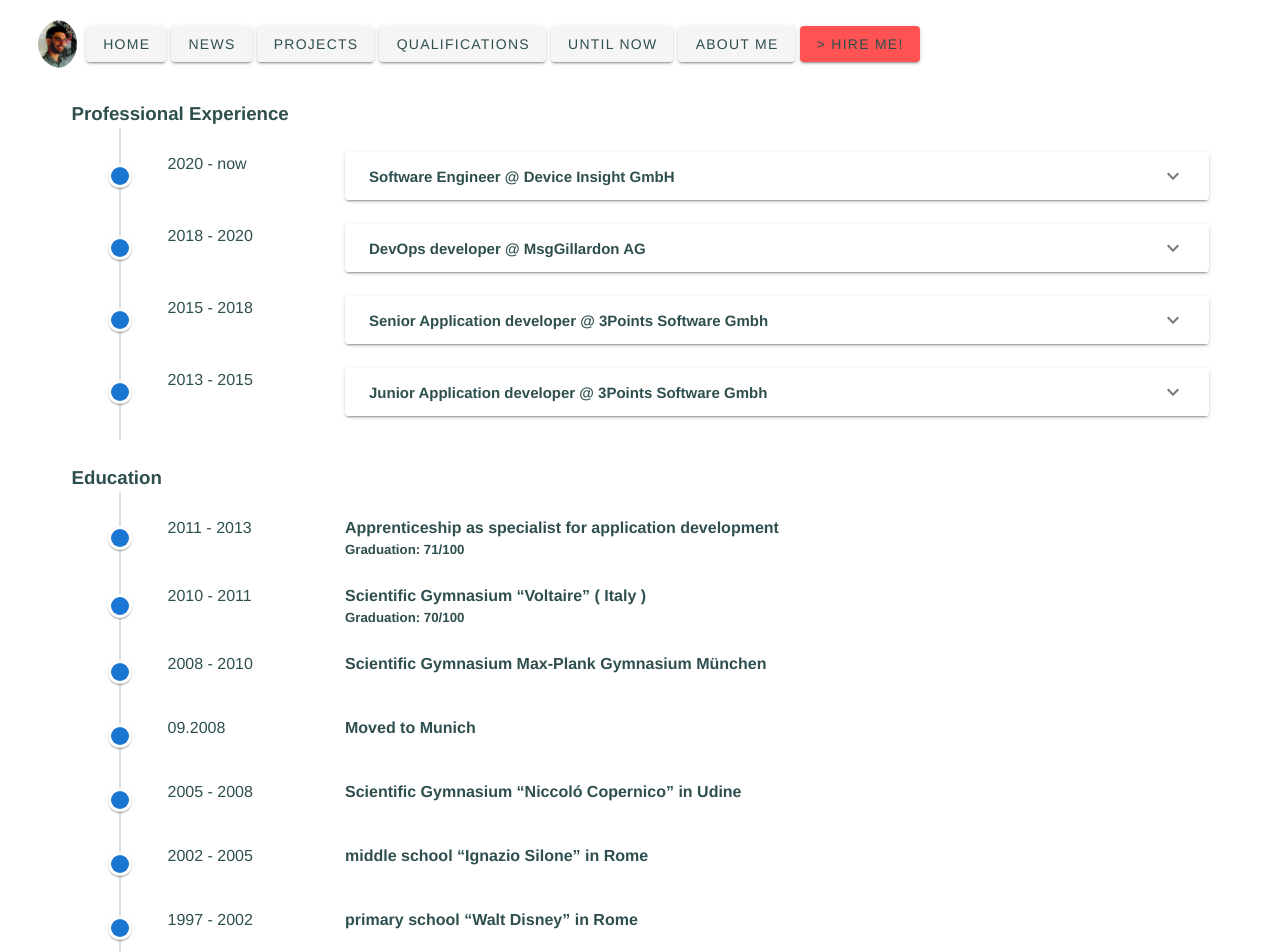
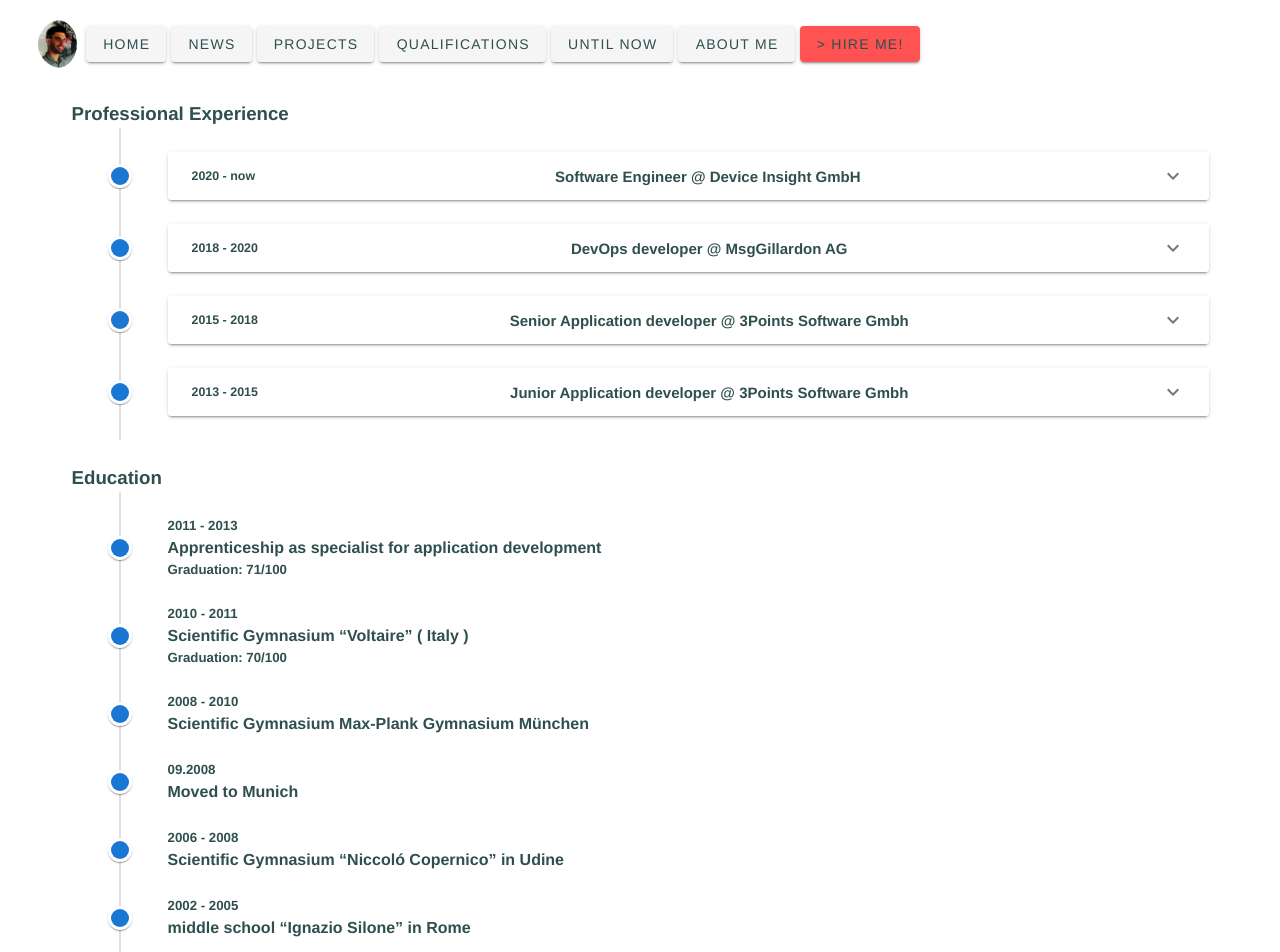
Before and after one commit to colla69/CVHost, a Vue app in the folder frontend/: page /experience in a window 1280 px wide. Shown: the top 952 px of the page. Built offline with nearby package versions, Linux system fonts and the light colour scheme.

Commit message:
prettify timelines

```diff
--- a/frontend/src/components/CV/Education.vue
+++ b/frontend/src/components/CV/Education.vue
@@ -4,10 +4,8 @@
       <v-timeline dense >
         <v-timeline-item small >
             <v-row>
-              <v-col cols="2">
-                <p>2011 - 2013</p>
-              </v-col>
               <v-col>
+                <h5>2011 - 2013</h5>
                 <h4>Apprenticeship as specialist for application development</h4>
                 <h5>Graduation: 71/100</h5>
               </v-col>
@@ -15,10 +13,8 @@
         </v-timeline-item>
         <v-timeline-item small >
             <v-row>
-              <v-col cols="2">
-                <p>2010 - 2011</p>
-              </v-col>
               <v-col>
+                <h5>2010 - 2011</h5>
                 <h4>Scientific Gymnasium “Voltaire” ( Italy ) </h4>
                 <h5>Graduation: 70/100</h5>
               </v-col>
@@ -26,50 +22,40 @@
         </v-timeline-item>
         <v-timeline-item small >
             <v-row>
-              <v-col cols="2">
-                <p>2008 - 2010</p>
-              </v-col>
               <v-col>
+                <h5>2008 - 2010</h5>
                 <h4>Scientific Gymnasium Max-Plank Gymnasium München</h4>
               </v-col>
             </v-row>
         </v-timeline-item>
         <v-timeline-item small >
             <v-row>
-              <v-col cols="2">
-                <p>09.2008</p>
-              </v-col>
               <v-col>
+                <h5>09.2008</h5>
                 <h4>Moved to Munich</h4>
               </v-col>
             </v-row>
         </v-timeline-item>
         <v-timeline-item small >
             <v-row>
-              <v-col cols="2">
-                <p>2005 - 2008</p>
-              </v-col>
               <v-col>
+                <h5>2006 - 2008</h5>
                 <h4>Scientific Gymnasium “Niccoló Copernico” in Udine</h4>
               </v-col>
             </v-row>
         </v-timeline-item>
         <v-timeline-item small>
             <v-row>
-              <v-col cols="2">
-                <p>2002 - 2005</p>
-              </v-col>
               <v-col>
+                <h5>2002 - 2005</h5>
                 <h4>middle school “Ignazio Silone” in Rome</h4>
               </v-col>
             </v-row>
         </v-timeline-item>
         <v-timeline-item small >
             <v-row>
-              <v-col cols="2">
-                <p>1997 - 2002</p>
-              </v-col>
               <v-col>
+                <h5>1997 - 2002</h5>
                 <h4>primary school “Walt Disney” in Rome</h4>
               </v-col>
             </v-row>
--- a/frontend/src/components/CV/WorkExperience.vue
+++ b/frontend/src/components/CV/WorkExperience.vue
@@ -4,13 +4,11 @@
       <v-timeline dense >
         <v-timeline-item small >
             <v-row>
-              <v-col cols="2">
-                <p>2020 - now</p>
-              </v-col>
               <v-col>
                 <v-expansion-panels>
-                <v-expansion-panel >
+                  <v-expansion-panel>
                     <v-expansion-panel-header>
+                      <h5>2020 - now</h5>
                       <h4>Software Engineer @ Device Insight GmbH</h4>
                     </v-expansion-panel-header>
                     <v-expansion-panel-content>
@@ -35,13 +33,11 @@
         </v-timeline-item>
         <v-timeline-item small >
           <v-row>
-            <v-col cols="2">
-              <p>2018 - 2020</p>
-            </v-col>
             <v-col>
               <v-expansion-panels>
                 <v-expansion-panel>
                   <v-expansion-panel-header>
+                    <h5>2018 - 2020</h5>
                     <h4>DevOps developer @ MsgGillardon AG</h4>
                   </v-expansion-panel-header>
                   <v-expansion-panel-content>
@@ -64,13 +60,11 @@
         </v-timeline-item>
         <v-timeline-item small >
           <v-row >
-            <v-col cols="2">
-              <p>2015 - 2018</p>
-            </v-col>
             <v-col>
               <v-expansion-panels>
                 <v-expansion-panel>
                   <v-expansion-panel-header>
+                    <h5>2015 - 2018</h5>
                     <h4>Senior Application developer @ 3Points Software Gmbh</h4>
                   </v-expansion-panel-header>
                   <v-expansion-panel-content>
@@ -94,13 +88,11 @@
         </v-timeline-item>
         <v-timeline-item small >
           <v-row >
-            <v-col cols="2">
-              <p>2013 - 2015</p>
-            </v-col>
             <v-col>
               <v-expansion-panels>
                 <v-expansion-panel>
                   <v-expansion-panel-header>
+                    <h5>2013 - 2015</h5>
                     <h4>Junior Application developer @ 3Points Software Gmbh</h4>
                   </v-expansion-panel-header>
                   <v-expansion-panel-content>
```
Also changed, not shown: 1 other file (tests, documents, lock files or other folders). Lines whose indentation alone changed are shown as unchanged.
